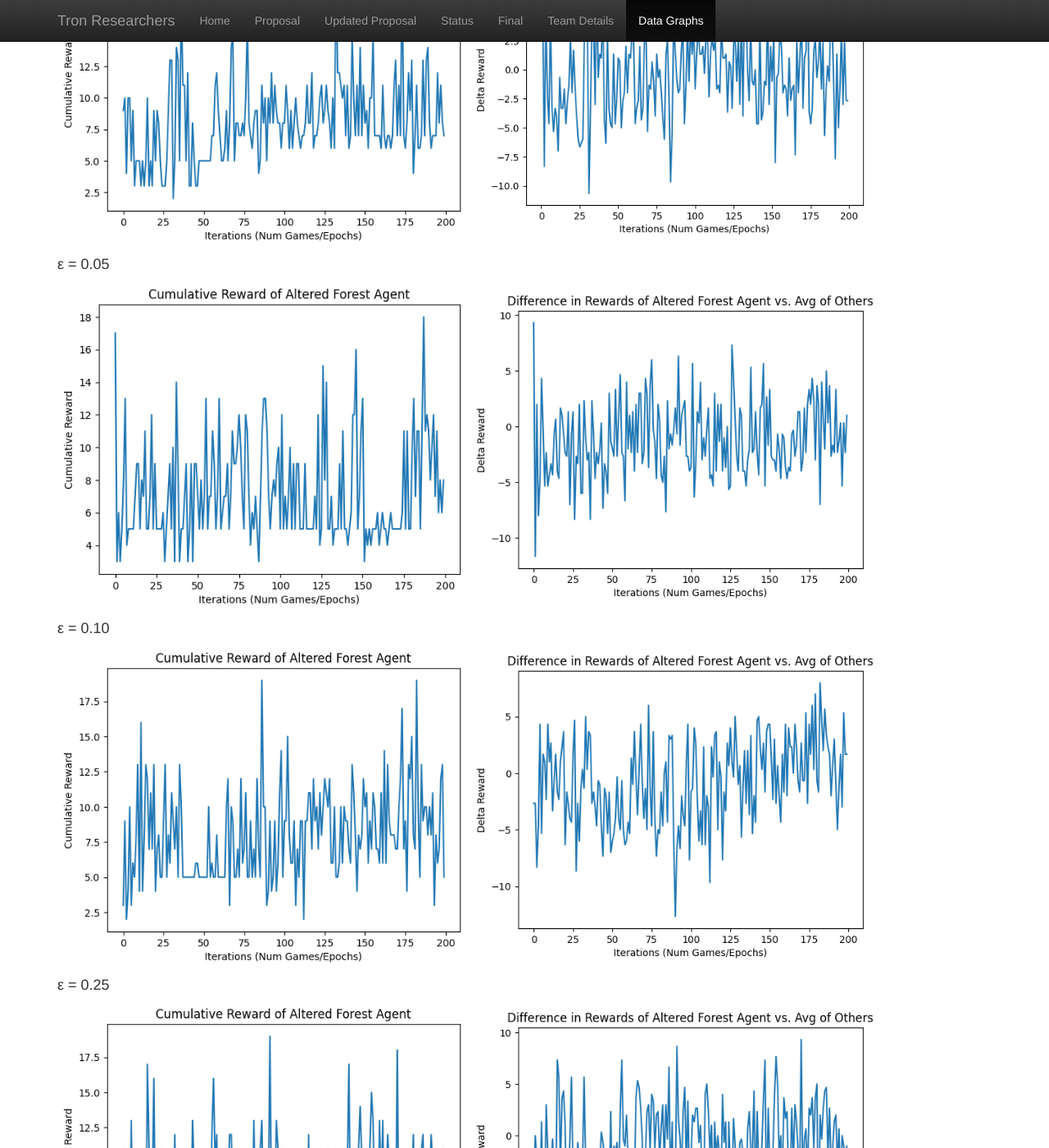
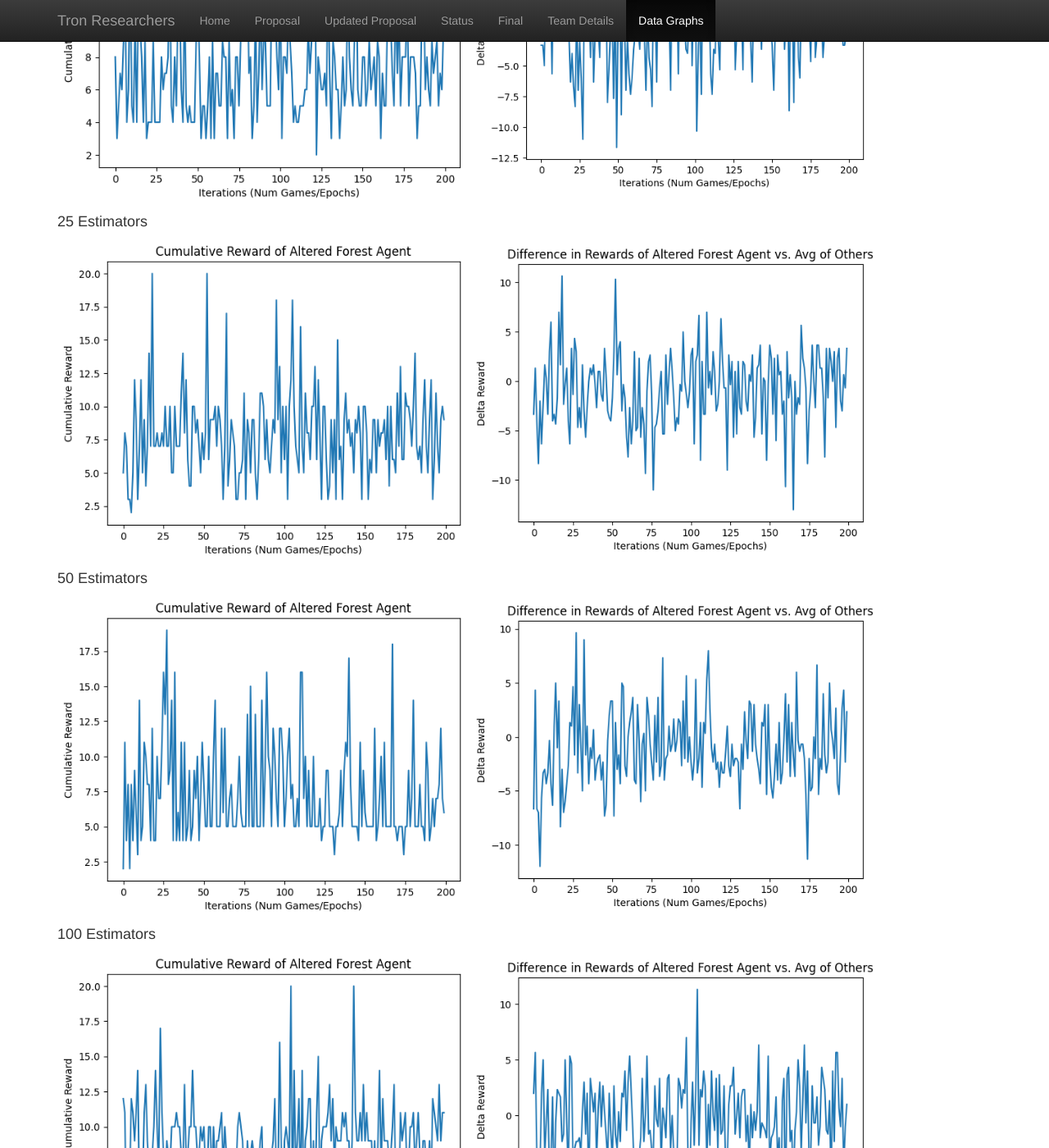
Before and after one commit to anguyen34/Tron-Researchers-CS175, a Jekyll site: the page built from docs/data.md, in a window 1280 px wide and 1400 px high, scrolled down 15137 px. Shown: the whole window at 82% size. Built offline with Jekyll 4.4.1, drawn with Linux system fonts in a browser that asks for light colours; some of the changed text lies outside the part shown.

Commit message:
Added RF estimators

```diff
--- a/docs/data.md
+++ b/docs/data.md
@@ -129,6 +129,38 @@
 
 ## Random Forest
 
+### Number of Estimators
+
+<img src="images/forest/estimators/forest_heat_estimators.png?raw=true" width="500" />
+
+#### 10 Estimators
+
+<img src="images/forest/estimators/forest_cumulative_estimators_10.png?raw=true" width="500" /> <img src="images/forest/estimators/forest_delta_estimators_10.png?raw=true" width="500" />
+
+#### 25 Estimators
+
+<img src="images/forest/estimators/forest_cumulative_estimators_25.png?raw=true" width="500" /> <img src="images/forest/estimators/forest_delta_estimators_25.png?raw=true" width="500" />
+
+#### 50 Estimators
+
+<img src="images/forest/estimators/forest_cumulative_estimators_50.png?raw=true" width="500" /> <img src="images/forest/estimators/forest_delta_estimators_50.png?raw=true" width="500" />
+
+#### 100 Estimators
+
+<img src="images/forest/estimators/forest_cumulative_estimators_100.png?raw=true" width="500" /> <img src="images/forest/estimators/forest_delta_estimators_100.png?raw=true" width="500" />
+
+#### 150 Estimators
+
+<img src="images/forest/estimators/forest_cumulative_estimators_150.png?raw=true" width="500" /> <img src="images/forest/estimators/forest_delta_estimators_150.png?raw=true" width="500" />
+
+#### 200 Estimators
+
+<img src="images/forest/estimators/forest_cumulative_estimators_200.png?raw=true" width="500" /> <img src="images/forest/estimators/forest_delta_estimators_200.png?raw=true" width="500" />
+
+### Max Depth
+
+### Max Leaf Nodes
+
 ### Epsilon
 
 <img src="images/forest/epsilon/forest_heat_epsilon.png?raw=true" width="500" />
```
